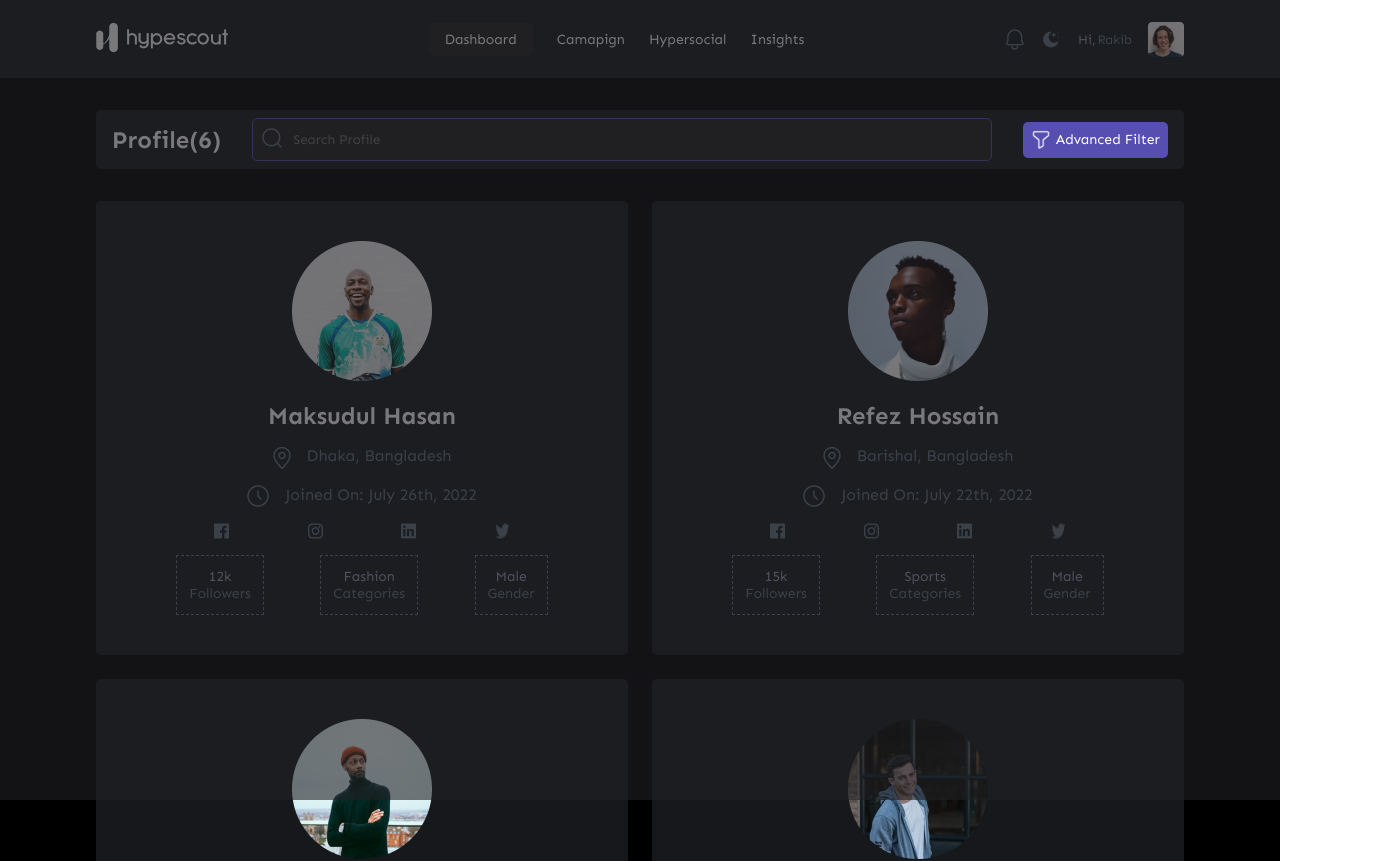
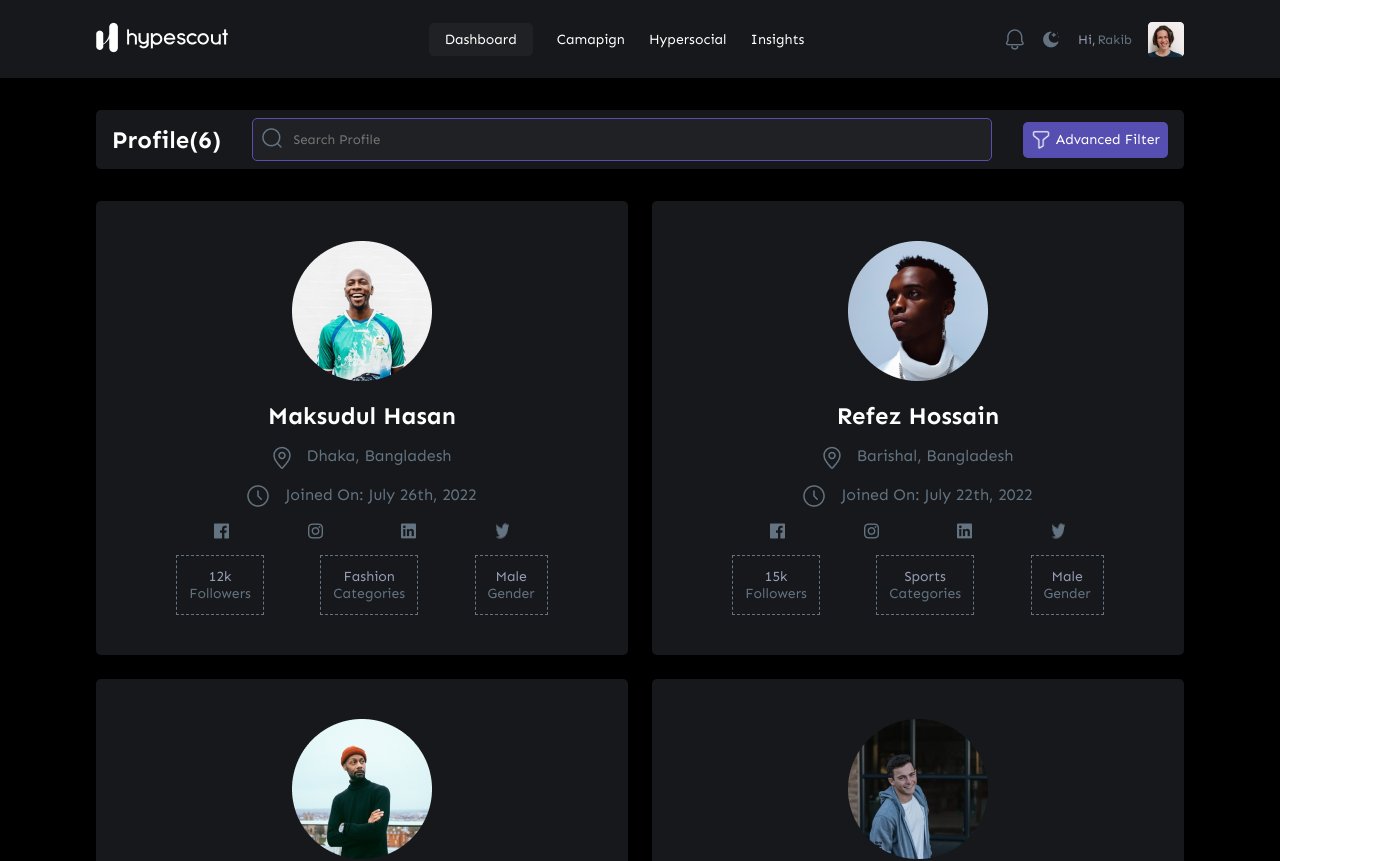
Before and after one commit to talhajubaer018/hypescout, a Next.js app: page / in a window 1280 px wide. Shown: the top 861 px of the page, 1376 px wide, since content can reach past the window. Built offline with nearby package versions, Linux system fonts and the light colour scheme.

Commit message:
modal mobile fix

```diff
--- a/src/components/SearchCard.js
+++ b/src/components/SearchCard.js
@@ -5,32 +5,34 @@ import FilterModal from './FilterModal.js'
 
 const SearchCard = ({ search }) => {
 	const modal = useRef(null)
+	const modalBg = useRef(null)
 
 	const modalOpen = () => {
 		modal.current.classList.toggle('show')
+		modalBg.current.classList.toggle('show')
 	}
 	const modalClose = () => {
-		modal.current.classList.remove('show')
+		modalBg.current.classList.remove('show')
 	}
 	return (
 		<section className='search-card-bg'>
 			<div className='search-card container'>
-				<h1 className='card-header'>Profile(6)</h1>
+				<h1 className='card-header'>Profile({profileData.length})</h1>
 				<div className='searchbox'>
 					<input type='text' placeholder='Search Profile' onChange={(e) => search(e.target.value)} />
 					<div className='search-icon'>
 						<img src='/search.png' alt='search' />
 					</div>
 				</div>
-				<div className='modal-bg'></div>
+				<div ref={modalBg} className='modal-bg'></div>
 				<div className='filter-button' onClick={modalOpen}>
 					<img src='/filter-icon.png' alt='filter' />
 					<div>
 						<h3>Advanced Filter</h3>
 					</div>
-					<div ref={modal} className='modal-container'>
-						<FilterModal profileData={profileData} />
-					</div>
+				</div>
+				<div ref={modal} className='modal-container'>
+					<FilterModal profileData={profileData} />
 				</div>
 			</div>
 		</section>
--- a/styles/components.scss
+++ b/styles/components.scss
@@ -516,7 +516,7 @@ form {
 	display: flex;
 	justify-content: flex-end;
 	text-align: right;
-	padding: 1rem 0;
+	padding-top: 1rem;
 
 	.reset-button {
 		font-family: $font-family;
--- a/styles/home.scss
+++ b/styles/home.scss
@@ -2,6 +2,7 @@
 	background-color: $black-color;
 
 	.search-card {
+		position: relative;
 		display: flex;
 		place-items: center;
 		background-color: $primary-color;
@@ -67,6 +68,7 @@
 		color: $white-color;
 		border-radius: $border-rounded;
 		cursor: pointer;
+		z-index: 20;
 		transition: all 0.3s;
 
 		@media screen and (max-width: 600px) {
@@ -81,16 +83,18 @@
 		h3 {
 			font-family: $font-family;
 		}
+	}
 	.modal-container {
 		position: absolute;
 		bottom: -10px;
-			left: -100%;
+		right: 0;
 		transform: translateY(100%);
-			width: 200%;
+		width: 275px;
 		background-color: $primary-color;
 		padding: 1rem 0rem;
 		opacity: 0;
 		z-index: -5;
+		border-radius: $border-rounded;
 		transition: opacity 0.3s;
 
 		&.show {
@@ -98,9 +102,17 @@
 			z-index: 50;
 			transition: opacity 0.3s;
 		}
+		@media screen and (max-width: 600px) {
+			& {
+				right: 50%;
+				transform: translate(50%, 100%);
+				bottom: 10px;
+			}
+		}
 
 		.filter-modal {
 			.filter-modal-header {
+				padding-left: 1rem;
 				padding-bottom: 1rem;
 				margin-bottom: 1rem;
 				border-bottom: 2px solid $thin-border-color;
@@ -144,15 +156,23 @@
 		}
 	}
 }
-}
 .modal-bg {
 	position: absolute;
 	top: 0;
 	left: 0;
 	width: 100vw;
-	height: 100vh;
+	height: 150vh;
+	background-color: transparent;
+	opacity: 0;
+	z-index: -19;
+	transition: all 0.3s;
+
+	&.show {
 		background-color: $secondary-color;
 		opacity: 0.6;
+		transition: all 0.3s;
+		z-index: 19;
+	}
 }
 
 //profiles
```
Lines whose indentation alone changed are shown as unchanged.
